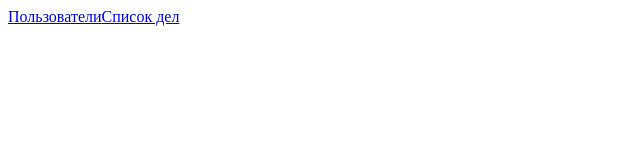
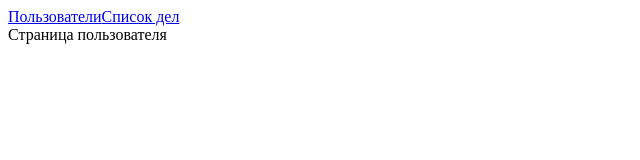
Before and after one commit to fadeyush/TypeScript-beginning, a React (Create React App) app: page /users/1 in a window 1280 px wide. Shown: the top 160 px of the page, without its empty margins (0-640 px from the left). Built offline with nearby package versions, Linux system fonts and the light colour scheme.

Commit message:
открытие пользователя

```diff
--- a/src/App.tsx
+++ b/src/App.tsx
@@ -5,6 +5,7 @@ import {BrowserRouter, Route, Routes} from 'react-router-dom';
 import UsersPage from './pages/UsersPage';
 import TodosPage from './pages/TodosPage';
 import { Link } from 'react-router-dom';
+import UserItemPage from './pages/UserItemPage';
 
 const App = () => {
 
@@ -14,6 +15,7 @@ const App = () => {
     <Link to={'/todos'}>Список дел</Link>
       <Routes>
         <Route path="/users" element={<UsersPage/>}/>
+        <Route path="/users/:id" element={<UserItemPage/>}/>
         <Route path="/todos" element={<TodosPage/>}/>
       </Routes>
     </BrowserRouter>
--- a/src/components/UserItem.tsx
+++ b/src/components/UserItem.tsx
@@ -1,13 +1,16 @@
 import React, { FC } from 'react';
 import { IUser } from '../types/types';
+import { useNavigate } from 'react-router-dom';
 
 interface UserItemProps {
     user: IUser;
 }
 
 const UserItem: FC<UserItemProps> = ({user}) => {
+    const router = useNavigate();
+
     return (
-        <div style={{padding: 15, border: '1px solid gray'}}>
+        <div onClick={()=>router(`/users/${user.id}`)} style={{padding: 15, border: '1px solid gray'}}>
             {user.id} {user.name} проживает в городе {user.address.city} на улице {user.address.street}
         </div>
     );
--- /dev/null
+++ b/src/pages/UserItemPage.tsx
@@ -0,0 +1,11 @@
+import React, { FC } from 'react';
+
+const UserItemPage: FC = () => {
+    return (
+        <div>
+            Страница пользователя
+        </div>
+    );
+};
+
+export default UserItemPage;
```
